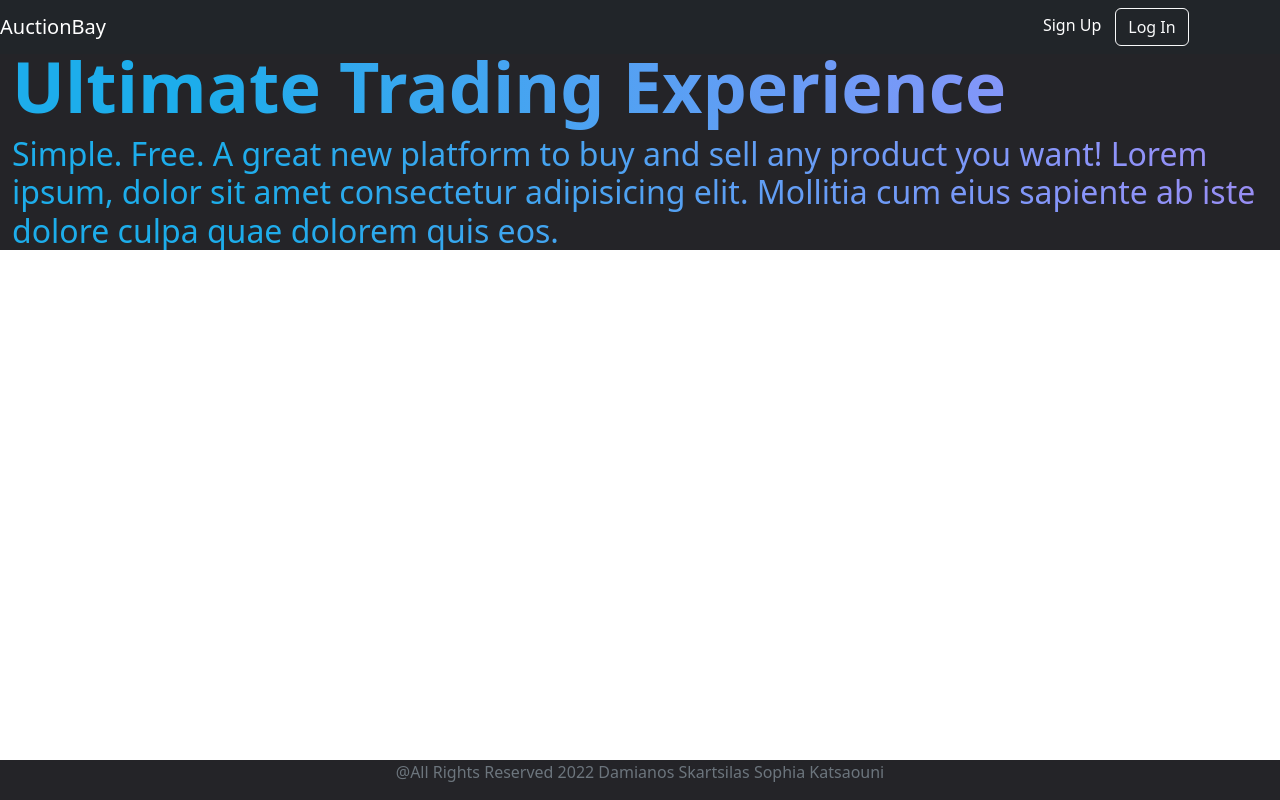
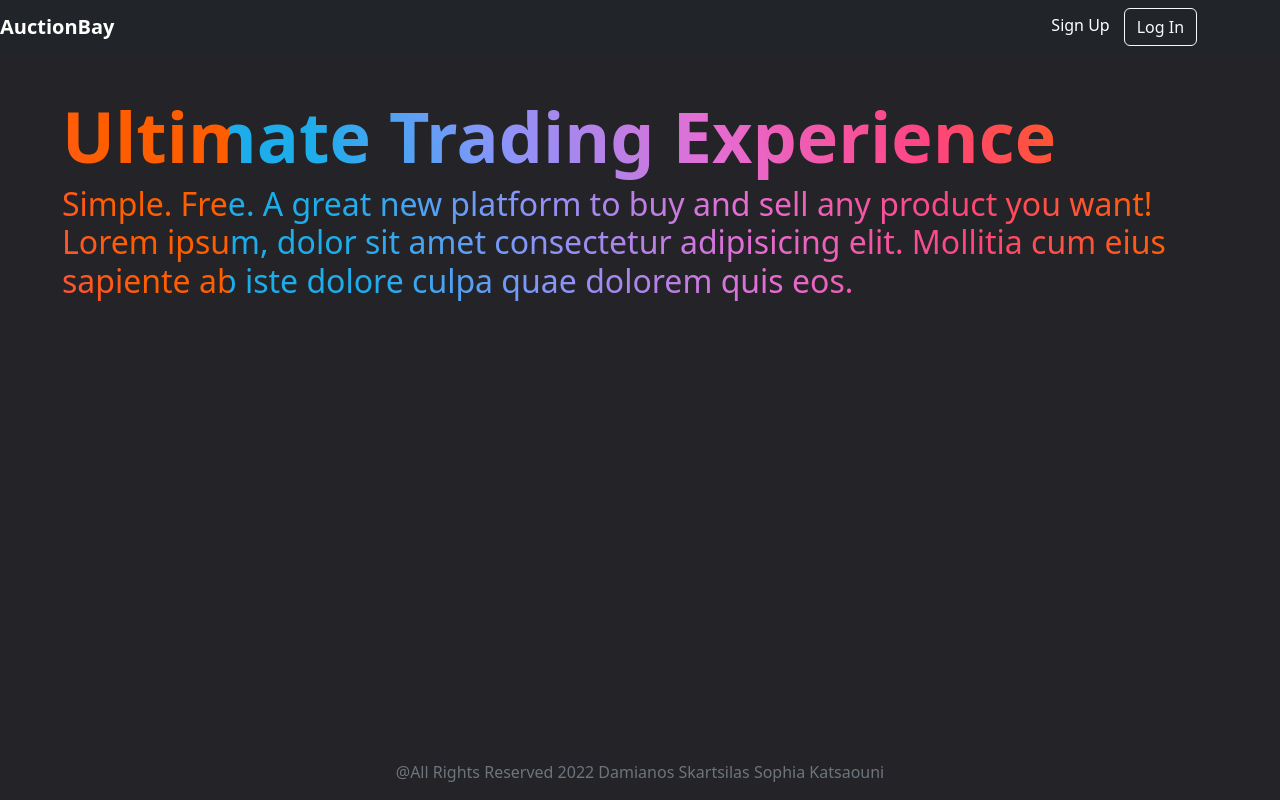
Before and after one commit to sofiaKats/auction-website, a React (Create React App) app in the folder frontend/: page / in a window 1280 px wide. Built offline with nearby package versions, Linux system fonts and the light colour scheme.

Commit message:
background fixed

```diff
--- a/frontend/src/App.css
+++ b/frontend/src/App.css
@@ -1,3 +1,11 @@
+html, body {
+  background-color: #242428;
+}
+
+.navbar-brand {
+  font-weight: 700;
+
+}
 
 .button {
   border: none;
@@ -15,14 +23,15 @@
   height:40px;   /* Height of the footer */
   background:transparent;
   text-align: center;
-  background-color: rgb(36, 36, 40);
+  background-color: #242428;
 }
 
 .container-fluid {
-  background-color: rgb(36, 36, 40);
+  background-color: #242428;
 }
 
 .HomePage {
+  border: solid 50px transparent;
   /* color: aliceblue; */
   font-weight: 600;
   font-size: 70px;
@@ -33,7 +42,7 @@
   color: transparent;
   -webkit-background-clip: text;
   background-clip: text;
-  background-size: 400%;
+  background-size: 90%;
   animation: move 5s ease infinite;
   background-image: linear-gradient( 68.7deg,  rgba(29,173,235,1) 13.2%, rgba(137,149,250,1) 29.8%, rgba(229,109,212,1) 48.9%, rgba(255,68,128,1) 68.2%, rgba(255,94,0,1) 86.4% );
 }
```
